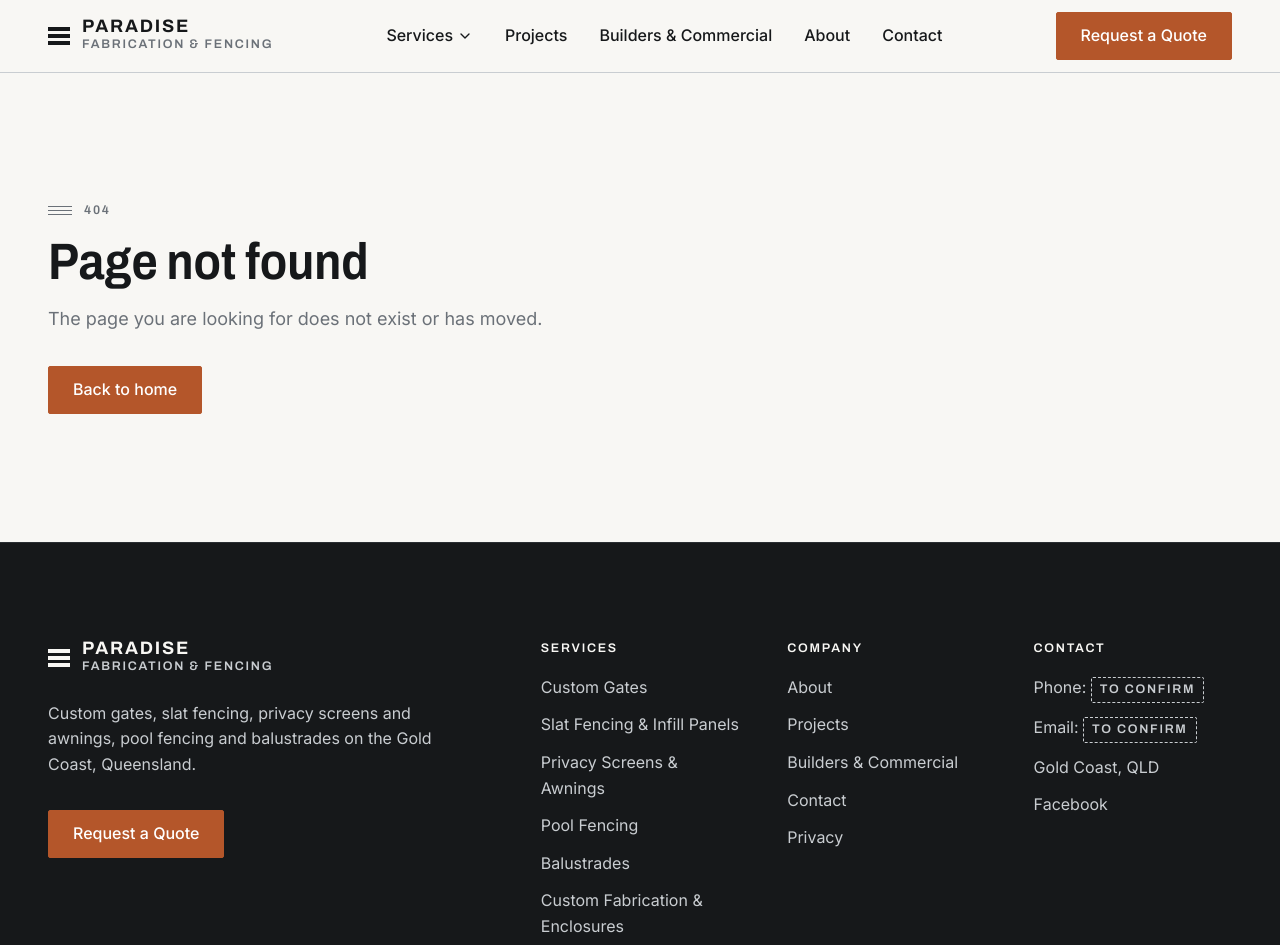
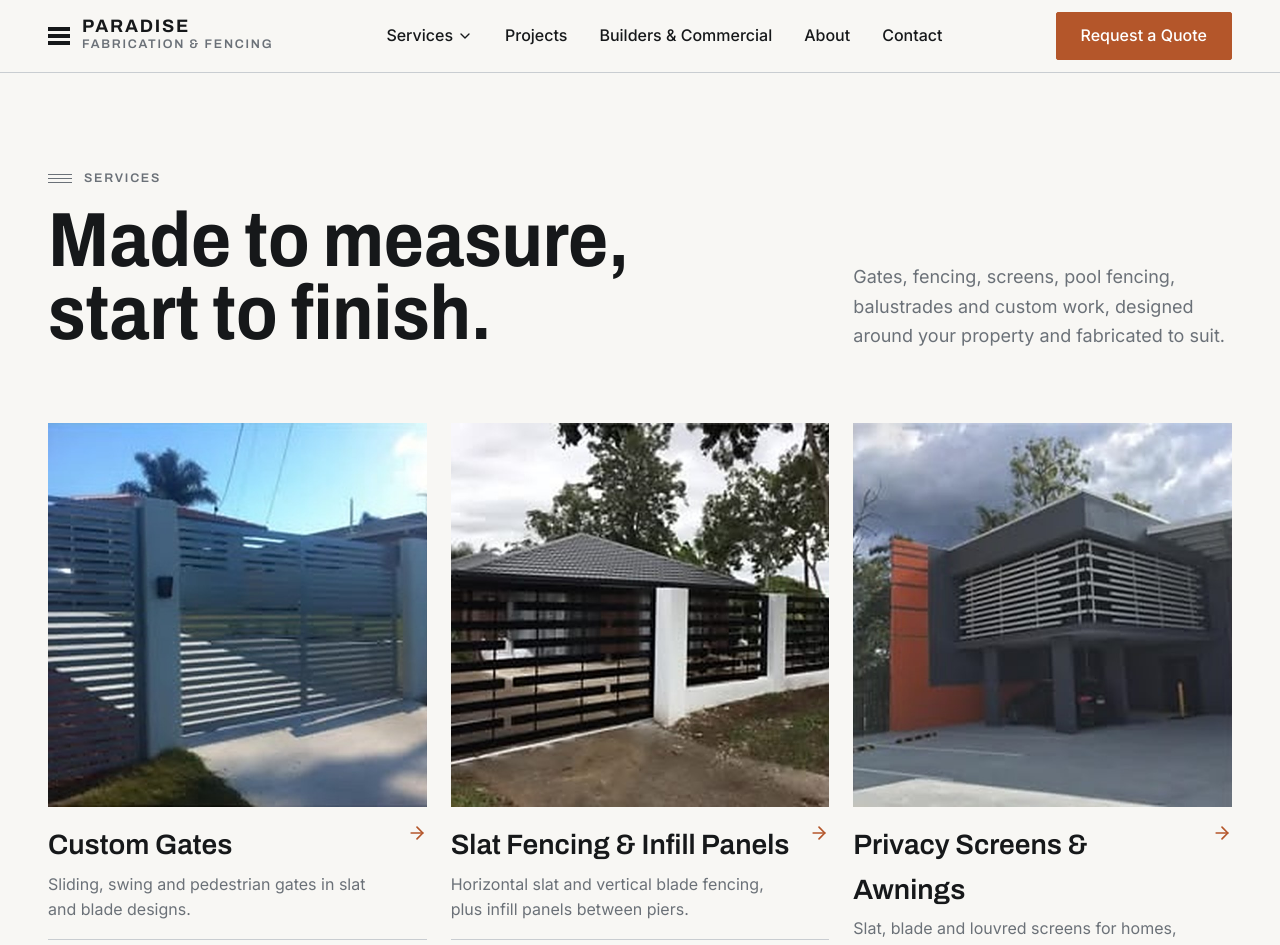
Before and after one commit to anthwal/Paradise, a Next.js app: page /services in a window 1280 px wide. Before the commit this address had no page. Shown: the top 945 px of the page. Built offline with nearby package versions, Linux system fonts and the light colour scheme.

Commit message:
add: services overview page; fix header over hidden hero after navigation

```diff
--- /dev/null
+++ b/app/services/page.tsx
@@ -0,0 +1,61 @@
+import type { Metadata } from "next";
+import Container from "@/components/container";
+import CtaSection from "@/components/cta-section";
+import PageIntro from "@/components/page-intro";
+import Reveal from "@/components/reveal";
+import ServiceTile from "@/components/service-tile";
+import { services } from "@/lib/services/services";
+
+export const metadata: Metadata = {
+  title: "Services",
+  description:
+    "Custom gates, slat fencing, privacy screens and awnings, pool fencing, balustrades and custom fabrication on the Gold Coast.",
+};
+
+// Services overview (docs/05-website-sitemap.md: /services)
+export default function ServicesPage() {
+  return (
+    <>
+      <PageIntro eyebrow="Services" title="Made to measure, start to finish.">
+        Gates, fencing, screens, pool fencing, balustrades and custom work,
+        designed around your property and fabricated to suit.
+      </PageIntro>
+
+      <section
+        aria-labelledby="all-services-heading"
+        className="pb-18 lg:pb-32"
+      >
+        <Reveal>
+          <Container>
+            <h2 id="all-services-heading" className="sr-only">
+              All services
+            </h2>
+            <ul className="grid gap-x-6 gap-y-10 md:grid-cols-2 lg:grid-cols-3">
+              {services.map((service) => (
+                <li key={service.slug}>
+                  <ServiceTile
+                    href={`/services/${service.slug}`}
+                    title={service.label}
+                    image={service.image}
+                    imageAlt={service.imageAlt}
+                    sizes="(min-width: 1024px) 33vw, (min-width: 768px) 50vw, 100vw"
+                    summary={service.summary}
+                  />
+                </li>
+              ))}
+            </ul>
+          </Container>
+        </Reveal>
+      </section>
+
+      <CtaSection
+        eyebrow="Something different?"
+        title="Have something specific in mind?"
+        quoteHref="/contact?service=custom-fabrication"
+      >
+        Custom projects are part of what we do. Describe what you have in mind
+        and we&apos;ll let you know what&apos;s possible.
+      </CtaSection>
+    </>
+  );
+}
--- /dev/null
+++ b/components/hero-marker.tsx
@@ -0,0 +1,21 @@
+"use client";
+
+// Marks the page as having a hero, for the header's over-hero variant (app/globals.css).
+// Next.js keeps recently visited pages in the DOM, hidden by React <Activity>
+// (node_modules/next/dist/docs/01-app/02-guides/preserving-ui-state.md), so a hidden
+// page's marker would still match body:has([data-hero]). React detaches refs when a
+// page is hidden and re-attaches them when it is shown again, so the ref cleanup
+// removes the attribute while hidden. The server-rendered attribute avoids a flash on load.
+export default function HeroMarker() {
+  return (
+    <span
+      hidden
+      data-hero=""
+      ref={(marker) => {
+        if (!marker) return;
+        marker.setAttribute("data-hero", "");
+        return () => marker.removeAttribute("data-hero");
+      }}
+    />
+  );
+}
--- a/components/hero.tsx
+++ b/components/hero.tsx
@@ -1,5 +1,6 @@
 import Container from "@/components/container";
 import Eyebrow from "@/components/eyebrow";
+import HeroMarker from "@/components/hero-marker";
 import Image from "next/image";
 import type { ReactNode } from "react";
 
@@ -20,10 +21,8 @@ export default function Hero({
   children,
 }: HeroProps) {
   return (
-    <section
-      data-hero
-      className="relative isolate -mt-[calc(--spacing(18)+1px)] flex min-h-[85svh] items-end bg-ink text-paper"
-    >
+    <section className="relative isolate -mt-[calc(--spacing(18)+1px)] flex min-h-[85svh] items-end bg-ink text-paper">
+      <HeroMarker />
       <Image
         src={imageSrc}
         alt={imageAlt}
--- /dev/null
+++ b/components/page-intro.tsx
@@ -0,0 +1,38 @@
+import { ReactNode } from "react";
+import Container from "@/components/container";
+import Eyebrow from "@/components/eyebrow";
+
+export type PageIntroProps = {
+  eyebrow: string;
+  title: string;
+  children?: ReactNode;
+};
+
+// Intro for pages without a photo hero: eyebrow and H1, with the lead beside it on desktop
+export default function PageIntro({
+  eyebrow,
+  title,
+  children,
+}: PageIntroProps) {
+  return (
+    <header className="pt-12 pb-12 lg:pt-24 lg:pb-18">
+      <Container>
+        <div className="grid gap-6 lg:grid-cols-12 lg:items-end">
+          <div className="lg:col-span-7">
+            <div className="text-steel">
+              <Eyebrow>{eyebrow}</Eyebrow>
+            </div>
+            <h1 className="mt-4 font-display text-display font-stretch-87%">
+              {title}
+            </h1>
+          </div>
+          {children && (
+            <p className="text-body-l text-steel lg:col-span-4 lg:col-start-9">
+              {children}
+            </p>
+          )}
+        </div>
+      </Container>
+    </header>
+  );
+}
--- a/components/service-tile.tsx
+++ b/components/service-tile.tsx
@@ -8,6 +8,7 @@ export type ServiceTileProps = {
   image: string;
   imageAlt: string;
   sizes?: string; // Defaults to the home page's 7/5 grid
+  summary?: string; // Short description under the title
 };
 
 // Photo with a title bar; the whole tile is the link (docs/07-ui-ux-design-system.md)
@@ -17,6 +18,7 @@ export default function ServiceTile({
   image,
   imageAlt,
   sizes = "(min-width: 1024px) 60vw, (min-width: 768px) 50vw, 100vw",
+  summary,
 }: ServiceTileProps) {
   return (
     <Link href={href} className="group block">
@@ -33,8 +35,13 @@ export default function ServiceTile({
           className="absolute inset-0 slat-overlay opacity-0 transition-opacity duration-500 group-hover:opacity-100 group-focus-visible:opacity-100 motion-reduce:transition-none"
         />
       </div>
-      <div className="flex items-center justify-between gap-4 border-b border-alloy py-4">
-        <h3 className="font-display text-h3">{title}</h3>
+      <div
+        className={`flex justify-between gap-4 border-b border-alloy py-4 ${summary ? "items-start" : "items-center"}`}
+      >
+        <div>
+          <h3 className="font-display text-h3">{title}</h3>
+          {summary && <p className="mt-1 text-steel">{summary}</p>}
+        </div>
         <ArrowRight
           aria-hidden="true"
           className="size-5 shrink-0 text-ember transition-transform group-hover:translate-x-1 group-focus-visible:translate-x-1 motion-reduce:transition-none"
```
